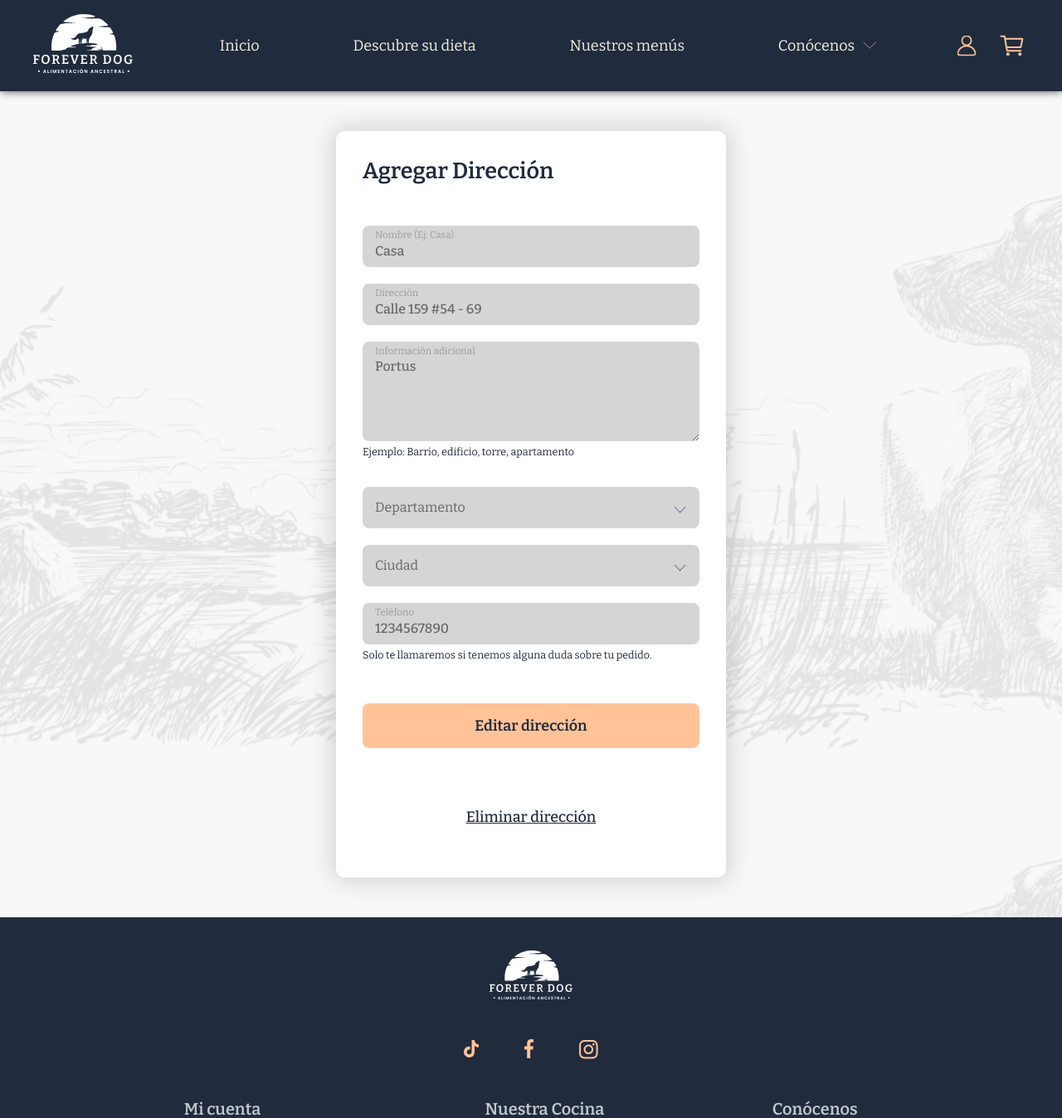
After one commit to andsoler11/tuco-app, a Django app: page /address-detail/ in a window 1280 px wide. The commit adds this page. Shown: the top 1348 px of the page at 83% size. Run offline with Django 4.2, Linux system fonts and the light colour scheme; some libraries are stand-ins or nearby versions.

Commit message:
Added new page for edit and delete address

```diff
--- /dev/null
+++ b/apps/users/templates/users/address-detail.html
@@ -0,0 +1,102 @@
+{% extends 'main.html' %}
+{% load static %}
+{% block content %}
+
+<main class="main_container main_container--form">
+    <div class="form_wrapper">
+        <section class="form">
+            <div class="form_header">
+                <h1 class="title-form">Agregar Dirección</h1>
+            </div>
+
+            {% if messages|length > 0 %}
+                <div style="display: flex; justify-content: center;">
+                    {% for message in messages %}
+                        <div class="alert alert--{% if message.tags == 'error' %}error{% elif message.tags == 'success' %}success{% endif %}">
+                            <p class="alert__message">{{ message }}</p>
+                        </div>
+                    {% endfor %}
+                </div>
+            {% endif %}
+
+            <form id="address-form" method="POST" class="disabled-form">
+                {% csrf_token %}
+                <div class="field input focused">
+                    <label for="name_address" class="form-label">Nombre (Ej: Casa)</label>
+                    <input type="text" id="name_address" name="name_address" value="Casa" required disabled>
+                </div>
+
+                <div class="field input focused">
+                    <label for="address" class="form-label">Dirección</label>
+                    <input type="text" id="address" name="address" value="Calle 159 #54 - 69" required disabled>
+                </div>
+
+                <div class="field input focused">
+                    <label for="additional_info" class="form-label">Información adicional</label>
+                    <textarea id="additional_info" name="additional_info" required disabled>Portus</textarea>
+                    <span class="small">Ejemplo: Barrio, edificio, torre, apartamento</span>
+                </div>
+
+                <div class="field input select-search-box focused">
+                    <select id="depto" class="search-box" name="depto" option="Departamento" required disabled>
+                        <option value="" selected disabled>Departamento</option>
+                        <option value="depto1">Depto 1</option>
+                        <option value="depto2">Depto 2</option>
+                    </select>
+                </div>
+
+                <div class="field input select-search-box focused">
+                    <select id="city" class="search-box" name="city" required disabled>
+                        <option value="" selected disabled>Ciudad</option>
+                        <option value="city1">Ciudad 1</option>
+                        <option value="city2">Ciudad 2</option>
+                    </select>
+                </div>
+
+                <div class="field input focused">
+                    <label for="user_phone" class="form-label">Teléfono</label>
+                    <input type="tel" id="user_phone" name="user_phone" value="1234567890" required disabled>
+                    <span class="small">Solo te llamaremos si tenemos alguna duda sobre tu pedido.</span>
+                </div>
+
+                <div class="field button mt-2">
+                    <div class="wrapper-edit-button focused">
+                      <input id="editDataForm" type="button" value="Editar dirección" class="valid" aria-invalid="false">
+
+                      <div class="link mt-4">
+                        <a id="delet-address" onclick="showModal()">Eliminar dirección</a>
+                      </div>
+                    </div>
+                    <div class="wrapper-submit-button hidden">
+                      <div class="link"><a id="cancel-edit-form">Cancelar</a></div>
+                      <input class="mt-2" type="submit" value="Guardar Cambios">
+                    </div>
+                </div>
+            </form>
+        </section>
+    </div>
+</main>
+
+<!-- Modal -->
+<div id="myModal" class="modal">
+    <div class="modal-content">
+      <span class="close" onclick="hideModal()"></span>
+      <div class="modal-header text-center">
+        <h3>Eliminar dirección</h3>
+        <p class="mt-1">¿Estás seguro que deseas eliminar la siguiente dirección?<br><br>
+          <b>Casa, calle 159 # 54 - 69</b> <!-- Cambiar por variables -->
+        </p>
+      </div>
+      <div class="button-container form mt-2">
+        <form id="deleteForm" method="POST" action=""><!--Agregar Action-->
+            {% csrf_token %}
+            <div class="field button">
+              <input type="submit" value="Si, Eliminar dirección" class="button">
+            </div>
+        </form>
+        <div class="link"><a onclick="hideModal()">Cancelar</a></div>
+      </div>
+    </div>
+  </div>
+
+{% endblock %}
--- a/apps/users/urls.py
+++ b/apps/users/urls.py
@@ -11,6 +11,7 @@ urlpatterns = [
     path('account/', views.account, name='account'),
     path('my-addresses/', views.myAddresses, name='addresses'),
     path('new-address/', views.newAddress, name='new-address'),
+    path('address-detail/', views.addressDetail, name='address-detail'),
     path('recover-password/', views.recoverPassword, name='recover-password'),
     path('new-password-token/', views.newPasswordToken, name='new-password-token'),
     path('new-password/', views.newPassword, name='new-password'),
--- a/apps/users/views.py
+++ b/apps/users/views.py
@@ -295,3 +295,8 @@ def newAddress(request):
         return redirect('addresses')
 
     return render(request, 'users/new-address.html', context)
+
+def addressDetail(request):
+    """Render detail address"""
+    context = {'page': 'address-detail'}
+    return render(request, 'users/address-detail.html', context)
--- a/static/js/main.js
+++ b/static/js/main.js
@@ -652,7 +652,7 @@ $(document).ready(function(){
   var arrayDataForm = {};
   $('#editDataForm').click(function(){
     var thisForm = $('.main_container--form form').attr('id');
-    var inputs = $('#'+thisForm).find('input, select').not('[type="hidden"], [type="submit"], [type="button"], [noChange]');
+    var inputs = $('#'+thisForm).find('input, select, textarea').not('[type="hidden"], [type="submit"], [type="button"], [noChange]');
 
     $(inputs).removeAttr('disabled');
 
@@ -666,13 +666,13 @@ $(document).ready(function(){
       var idVal = $(val).attr('id');
       arrayDataForm[idVal] = $(val).val();
     });
-    console.log(arrayDataForm);
+    //console.log(arrayDataForm);
   });
 
   // Cancela edición de formularios
   $('#cancel-edit-form').click(function(){
     var thisForm = $('.main_container--form form').attr('id');
-    var inputs = $('#'+thisForm).find('input, select').not('[type="hidden"], [type="submit"], [type="button"], [noChange]');
+    var inputs = $('#'+thisForm).find('input, select, textarea').not('[type="hidden"], [type="submit"], [type="button"], [noChange]');
 
     $(inputs).attr('disabled', 'disabled');
     $(inputs).removeClass('error');
--- a/static/styles/main.css
+++ b/static/styles/main.css
@@ -453,19 +453,21 @@ input[type="number"]::-webkit-inner-spin-button {
     display: block;
 }
 
-/* ACCOUNT FORM*/
 .form form.disabled-form .input input[disabled],
 .form form.disabled-form .input input[nochange],
 .form form.disabled-form .input select[disabled],
-.form form.disabled-form .input select[nochange] {
+.form form.disabled-form .input select[nochange],
+.form form.disabled-form .input textarea[disabled],
+.form form.disabled-form .input textarea[nochange] {
     background: #d5d5d5!important;
     cursor: no-drop!important;
     color: #666;
 }
+
 .form form.disabled-form #cancel-edit-form {
     cursor: pointer;
 }
-/* ACCOUNT FORM */
+
 
 .main_container--home {
     justify-content: flex-start;
```
Also changed, not shown: apps/users/templates/users/addresses.html (+6 -2 lines), apps/users/templates/users/new-address.html (+1 -6 lines).
